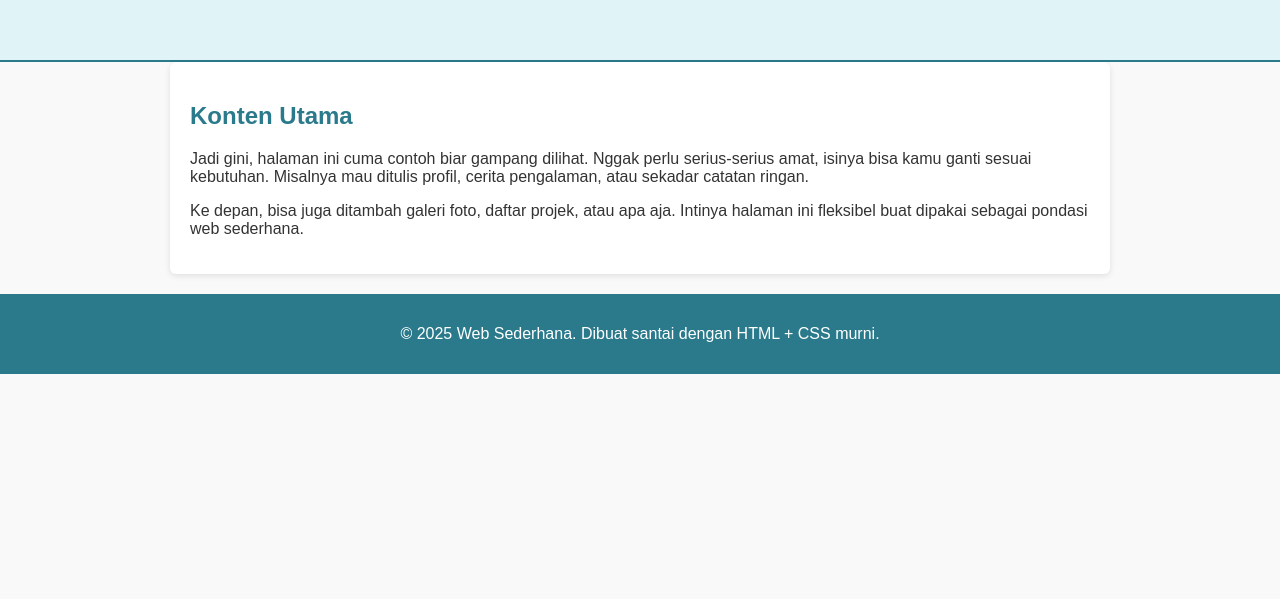
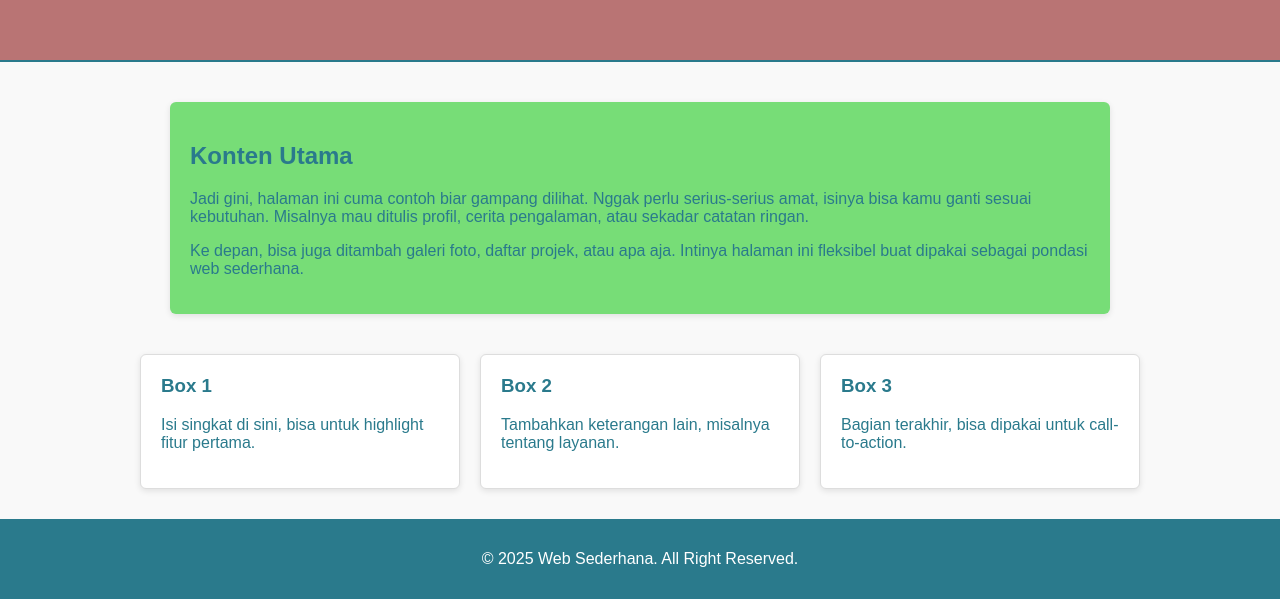
Before and after one commit to anozeref/latihan-position, a plain HTML site: page index.html in a window 1280 px wide. Shown: the part 1098-1697 px from the top of the page. Before the commit the page ends 1472 px from the top, so only its background shows below. Drawn offline with Linux system fonts and the light colour scheme.

Commit message:
3 Flexbox

```diff
--- a/index.html
+++ b/index.html
@@ -38,10 +38,25 @@
       fleksibel buat dipakai sebagai pondasi web sederhana.
     </p>
   </div>
+    <!-- Tiga Box (Flex) -->
+  <div class="three-box-flex">
+    <div class="box-item">
+      <h3>Box 1</h3>
+      <p>Isi singkat di sini, bisa untuk highlight fitur pertama.</p>
+    </div>
+    <div class="box-item">
+      <h3>Box 2</h3>
+      <p>Tambahkan keterangan lain, misalnya tentang layanan.</p>
+    </div>
+    <div class="box-item">
+      <h3>Box 3</h3>
+      <p>Bagian terakhir, bisa dipakai untuk call-to-action.</p>
+    </div>
+  </div>
 
   <!-- Footer -->
   <div class="footer">
-    <p>© 2025 Web Sederhana. Dibuat santai dengan HTML + CSS murni.</p>
+    <p>© 2025 Web Sederhana. All Right Reserved.</p>
   </div>
 </body>
 
--- a/style.css
+++ b/style.css
@@ -1,7 +1,7 @@
  /* Variabel warna utama */
     :root {
       --main-color: #2a7a8c;
-      --text-color: #333;
+      --text-color: #ffffff;
       --bg-light: #f9f9f9;
     }
 
@@ -46,9 +46,9 @@
 
     /* Hero */
     .hero {
-        width:100%;
-        height: 1000px;
-      background: #e0f4f7;
+      width:100%;
+      height: 1000px;
+      background: #b97474;
       padding: 60px 20px;
       text-align: center;
       border-bottom: 2px solid var(--main-color);
@@ -57,7 +57,7 @@
     .hero h1 {
       margin: 0;
       font-size: 2em;
-      color: var(--main-color);
+      color: var(--text-color);
     }
 
     .hero p {
@@ -69,14 +69,44 @@
     .content {
       padding: 20px;
       max-width: 900px;
-      margin: 0 auto;
-      background: #fff;
+      margin: 40px auto;
+      background: #77dd77;
       border-radius: 6px;
       box-shadow: 0 2px 6px rgba(0, 0, 0, 0.1);
     }
 
     .content h2 {
       color: var(--main-color);
+    }
+    .content p {
+        color:var(--main-color)
+    }
+    /* Three Box dengan Flex */
+    .three-box-flex {
+    display: flex;
+    justify-content: space-between;
+    gap: 20px;
+    max-width: 1000px;
+    margin: 30px auto;
+    padding: 0 15px;
+    }
+    .three-box-flex p {
+        color:var(--main-color)
+    }
+
+    .box-item {
+    flex: 1;
+    background: #fff;
+    border: 1px solid #ddd;
+    border-radius: 6px;
+    padding: 20px;
+    box-shadow: 0 2px 6px rgba(0,0,0,0.1);
+    transition: transform 0.2s, box-shadow 0.2s;
+    }
+
+    .box-item h3 {
+    margin-top: 0;
+    color: var(--main-color);
     }
 
     /* Footer */
```
